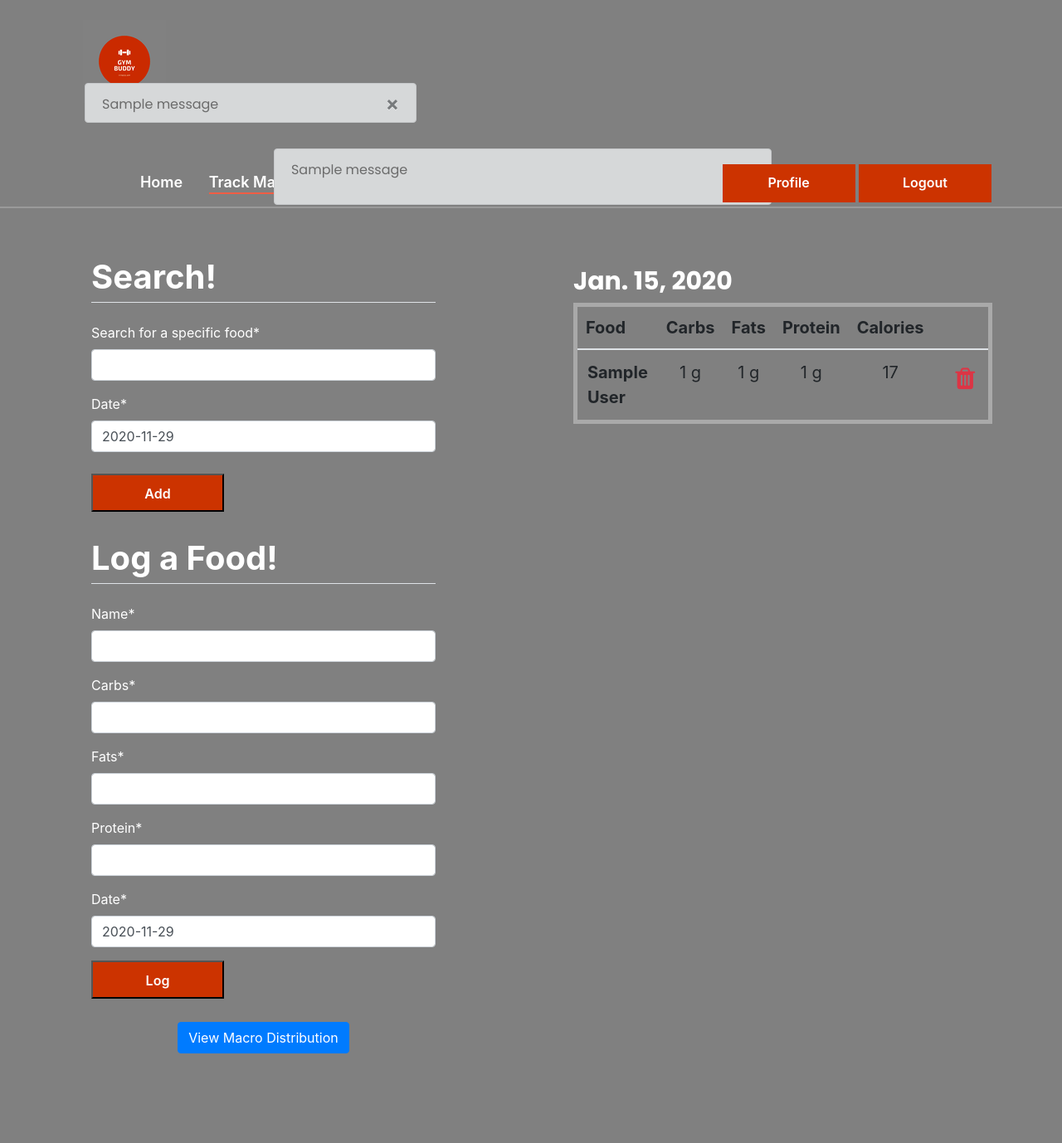
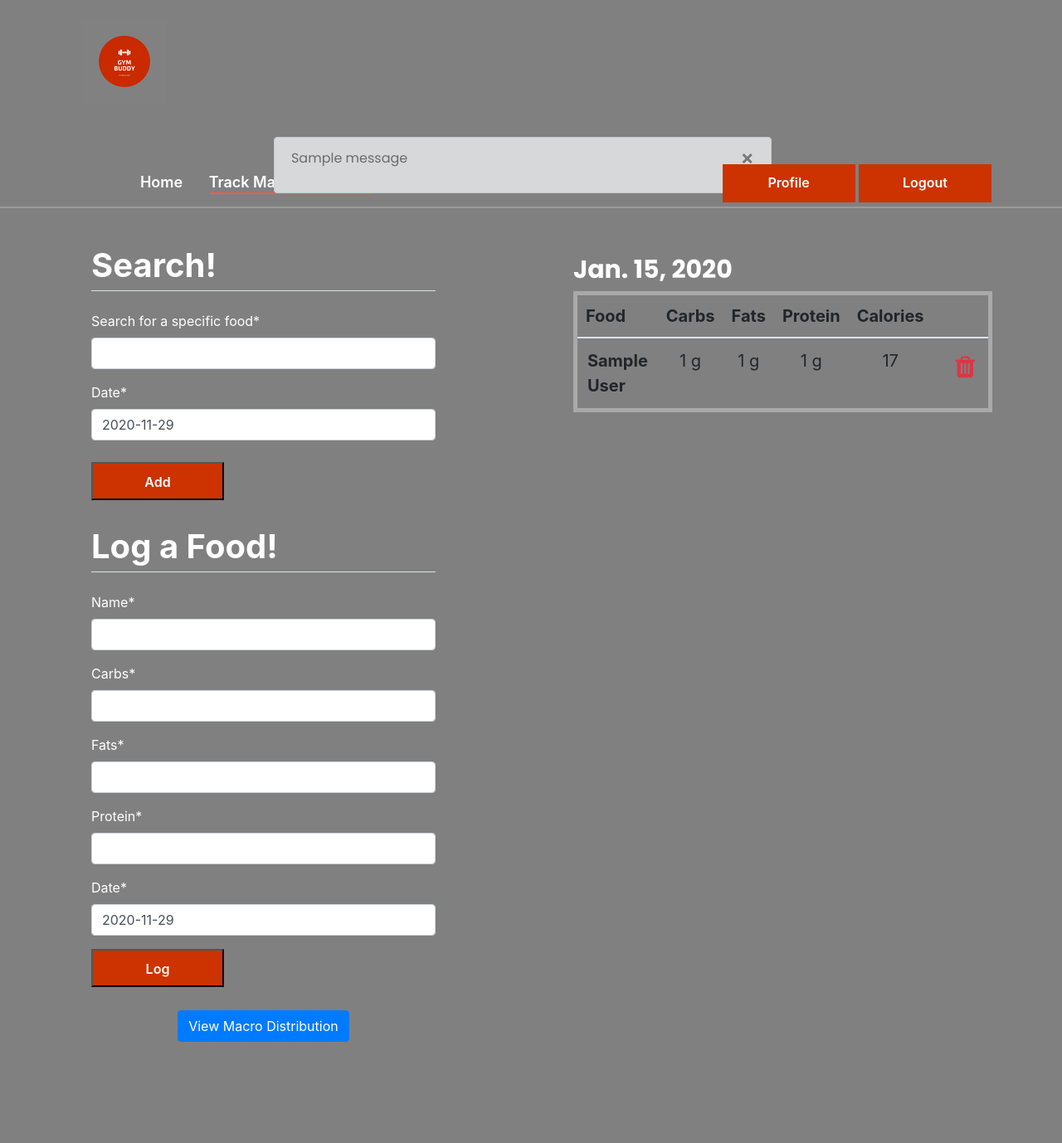
Before and after one commit to CTKogstrom/GymBuddyApp, a Django app: page /macros/ in a window 1280 px wide. Shown: the whole page at 83% size. After the commit the page ends 1256 px from the top, so only its background shows below. Run offline with Django 3.2, Linux system fonts and the light colour scheme; a user stored in the database is signed in; data comes from the database, SQL or seed files in the repository; tables that the repository leaves empty hold one stand-in row (values such as "Sample post"); one stand-in notice (Sample message) is shown; some libraries are stand-ins or nearby versions.

Commit message:
fixed messages on macros page

```diff
--- a/users/templates/users/macros.html
+++ b/users/templates/users/macros.html
@@ -53,26 +53,9 @@
     <section class="about-section spad" >
         <div class="container">
             <div class="row" >
-                <!-- <img src="{% static 'img/Macro-Graphic.png' %}" width="700" height="1200" alt="" style="float: left; width : 50%; margin-left: 30px; margin-right: 40px;"> -->
-                {% if messages %}
-                    <script src="https://ajax.googleapis.com/ajax/libs/jquery/3.5.1/jquery.min.js"></script>
-                    <script src="https://cdnjs.cloudflare.com/ajax/libs/popper.js/1.16.0/umd/popper.min.js"></script>
-                    <script src="https://maxcdn.bootstrapcdn.com/bootstrap/4.5.2/js/bootstrap.min.js"></script>
-                    <div class="row">
-                        <div class="col-sm-6 col-sm-offset-3">
-                            {% for message in messages %}
-                                <div class="alert alert-dark alert-dismissible fade show" style="max-height: 3rem; width: 25rem; margin-left: 2rem;">
-                                    <button type="button" class="close" data-dismiss="alert">&times;</button>
-                                    <p>{{ message }}</p>
-                                </div>
-                            {% endfor %}
-                        </div>
-                    </div>
-                {% endif %}
-                    <div class="about-text" style="color: white;">
+                <div class="about-text" style="color: white;margin-top: 50px">
                     <link rel="stylesheet" href="https://maxcdn.bootstrapcdn.com/bootstrap/4.5.2/css/bootstrap.min.css">
                     {% if messages %}
-
                         <script src="https://ajax.googleapis.com/ajax/libs/jquery/3.5.1/jquery.min.js"></script>
                         <script src="https://cdnjs.cloudflare.com/ajax/libs/popper.js/1.16.0/umd/popper.min.js"></script>
                         <script src="https://maxcdn.bootstrapcdn.com/bootstrap/4.5.2/js/bootstrap.min.js"></script>
@@ -85,7 +68,6 @@
                                     </div>
                                 {% endfor %}
                             </div>
-
                         </div>
                     {% endif %}
                     <div style="float: left; width: 50%; margin-top: 5%; margin-right: 20%;">
@@ -112,8 +94,6 @@
                             {% csrf_token %}
                             <button class="add btn btn-block btn-primary mb-2" type="submit" name="macro_distrib" style="float: left; width : 50%; margin-left: 25%; margin-top: -1%;">View Macro Distribution</button>
                         </form>
-                    <!-- <img src="{% static 'img/Macro-Graphic.png' %}" width="10" height="1000" alt="" style="float: right; width : 45%; margin-left: 30px; margin-right: 40px;"> -->
-
                     </div>
 
                     <div style="float: left; width: 30%; margin-top: 7%;">
@@ -129,8 +109,6 @@
                         {% endif %}
                         {% if size != 0 %}
                             {% for date in dates %}
-
-                            <!--<link rel="stylesheet" href="https://maxcdn.bootstrapcdn.com/bootstrap/3.4.1/css/bootstrap.min.css" > -->
                                 <table class="table" style="font-size: 20px; border: 5px solid darkgrey; margin-top: 2.5%;">
                                     <thead>
                                         {% if size != 0 %}
@@ -175,9 +153,7 @@
                                 </table>
                             {% endfor %}
                         {% endif %}
-                        <!-- <link rel="stylesheet" href="https://maxcdn.bootstrapcdn.com/bootstrap/3.4.1/css/bootstrap.min.css" > -->
                     </div>
-
                 </div>
 
             </div>
--- a/users/views.py
+++ b/users/views.py
@@ -329,7 +329,6 @@ def macros(request):
         if singleFood.is_valid():
             foodName = singleFood.cleaned_data['foodName'].capitalize()
             foodDate = singleFood.cleaned_data['date']
-            messages.success(request, 'Successfully logged food!', extra_tags='success')
         else:
             messages.error(request, "Please re-enter valid information.", extra_tags='danger')
 
@@ -402,10 +401,6 @@ def macros(request):
         'display' : display,
         'dates': dates,
         'size': size,
-        'macros_page': True,
-        'exercise_page': False,
-        'meals_page': False,
-        'weights_page': False
     }
     MEALNAME = ""
     return render(request, 'users/macros.html', context)
```
Lines whose indentation alone changed are shown as unchanged.
